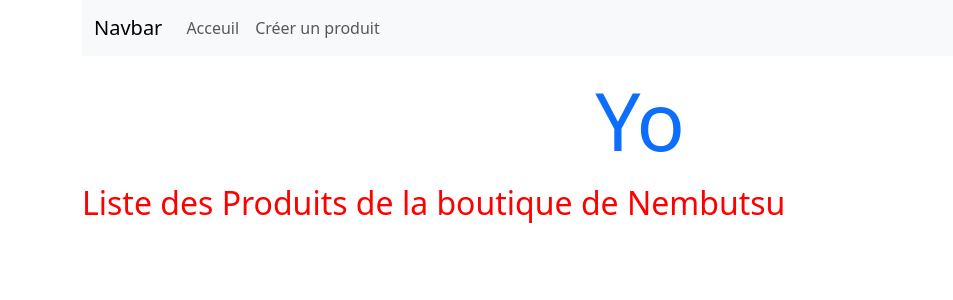
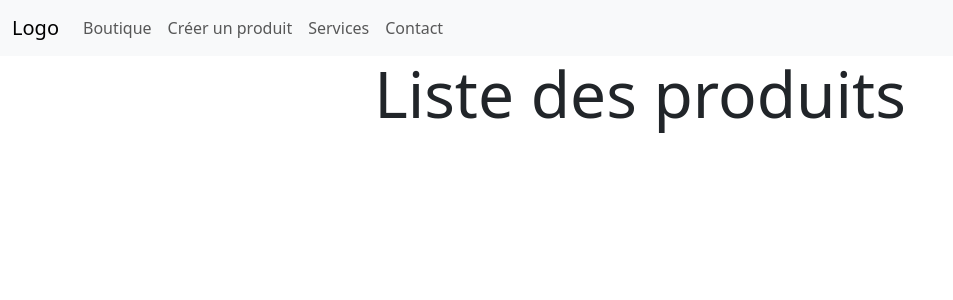
Before and after one commit to Ndeffoloic/TutoDjango, a Django app: page / in a window 1280 px wide. Shown: the top 300 px of the page, without its empty margins (0-953 px from the left). Run offline with Django 5.2, Linux system fonts and the light colour scheme; data that the repository does not hold is empty.

Commit message:
j'applique la modélisation par composants

```diff
--- /dev/null
+++ b/templates/base.html
@@ -0,0 +1,25 @@
+<!DOCTYPE html>
+<html lang="fr">
+<head>
+    <meta charset="UTF-8">
+    <meta name="viewport" content="width=device-width, initial-scale=1.0">
+    <link href="https://cdn.jsdelivr.net/npm/bootstrap@5.3.3/dist/css/bootstrap.min.css" rel="stylesheet" integrity="sha384-QWTKZyjpPEjISv5WaRU9OFeRpok6YctnYmDr5pNlyT2bRjXh0JMhjY6hW+ALEwIH" crossorigin="anonymous">
+    <title>BootstrapBase</title>
+</head>
+
+
+<body>
+
+    {% include 'nav_bar.html'%}
+    <div class="container">
+        {% block content%}
+
+        {% endblock%}
+    </div>
+
+
+
+    {% include 'js.html'%}
+</body>
+
+</html>
--- a/templates/index.html
+++ b/templates/index.html
@@ -1,50 +1,8 @@
-<!DOCTYPE html>
-{% load static %}
-<html lang="fr">
-<head>
-    <meta charset="UTF-8">
-    <meta name="viewport" content="width=device-width, initial-scale=1.0">
-    <link href="https://cdn.jsdelivr.net/npm/bootstrap@5.3.3/dist/css/bootstrap.min.css" rel="stylesheet" integrity="sha384-QWTKZyjpPEjISv5WaRU9OFeRpok6YctnYmDr5pNlyT2bRjXh0JMhjY6hW+ALEwIH" crossorigin="anonymous">
-    <link rel = "stylesheet" href = "{% static 'css/styles.css' %}">
-    <title>Document</title>
-</head>
-<body>
+{% extends 'base.html' %}
 
-    <div class="container">
-        <nav class="navbar navbar-expand-lg navbar-light bg-light">
-            <div class="container-fluid">
-                <a class="navbar-brand" href="#">Navbar</a>
-                <button class="navbar-toggler" type="button" data-bs-toggle="collapse" data-bs-target="#navbarNav" aria-controls="navbarNav" aria-expanded="false" aria-label="Toggle navigation">
-                    <span class="navbar-toggler-icon"></span>
-                </button>
-                <div class="collapse navbar-collapse" id="navbarNav">
-                    <ul class="navbar-nav">
-                        <li class="nav-item">
-                            <a class="nav-link" href="{%url 'produits:index' %}">Acceuil</a>
-                        </li>
-                        <li class="nav-item">
-                            <a class="nav-link" href="{%url 'produits:create_product' %}">Créer un produit</a>
-                        </li>
-                    </ul>
-                </div>
-            </div>
-        </nav>
-        <h1 class="display-1 text-primary mt-3 mb-3 text-center">Yo</h1>
-        <h2>Liste des {{nom }}</h2>
-        <ul class="list-group">
-            {% for produit in liste_produits %}
-            <li class="list-group-item">
-                {% if produit.prix == 0 %}
-                <strong style="color: #F0124E;">{{produit.nom | upper}} - {{produit.prix}}</strong>
-                {% else %}
-                <strong style="color: #11e29c">{{produit.nom | upper}} - {{produit.prix}}</strong>
-                {% endif %}
-            </li>
-            {% endfor %}
-        </ul>
-    </div>
-    </div>
+{% block content%}
+<div class="text-center display-3">
+Liste des produits
+</div>
 
-    <script src="https://cdn.jsdelivr.net/npm/bootstrap@5.3.3/dist/js/bootstrap.bundle.min.js" integrity="sha384-YvpcrYf0tY3lHB60NNkmXc5s9fDVZLESaAA55NDzOxhy9GkcIdslK1eN7N6jIeHz" crossorigin="anonymous"></script>
-</body>
-</html>
+{% endblock%}
--- /dev/null
+++ b/templates/js.html
@@ -0,0 +1 @@
+<script src="https://cdn.jsdelivr.net/npm/bootstrap@5.3.3/dist/js/bootstrap.bundle.min.js" integrity="sha384-YvpcrYf0tY3lHB60NNkmXc5s9fDVZLESaAA55NDzOxhy9GkcIdslK1eN7N6jIeHz" crossorigin="anonymous"></script>
--- /dev/null
+++ b/templates/nav_bar.html
@@ -0,0 +1,25 @@
+
+<nav class="navbar navbar-expand-lg navbar-light bg-light">
+    <div class="container-fluid">
+        <a class="navbar-brand" href="#">Logo</a>
+        <button class="navbar-toggler" type="button" data-bs-toggle="collapse" data-bs-target="#navbarNav" aria-controls="navbarNav" aria-expanded="false" aria-label="Toggle navigation">
+            <span class="navbar-toggler-icon"></span>
+        </button>
+        <div class="collapse navbar-collapse" id="navbarNav">
+            <ul class="navbar-nav">
+                <li class="nav-item">
+                    <a class="nav-link" href="{% url 'produits:index'%}">Boutique</a>
+                </li>
+                <li class="nav-item">
+                    <a class="nav-link" href="{%url 'produits:create_product'%}">Créer un produit</a>
+                </li>
+                <li class="nav-item">
+                    <a class="nav-link" href="#">Services</a>
+                </li>
+                <li class="nav-item">
+                    <a class="nav-link" href="#">Contact</a>
+                </li>
+            </ul>
+        </div>
+    </div>
+</nav>
```
Also changed, not shown: templates/produits/create_product.html (+23 -4 lines).
